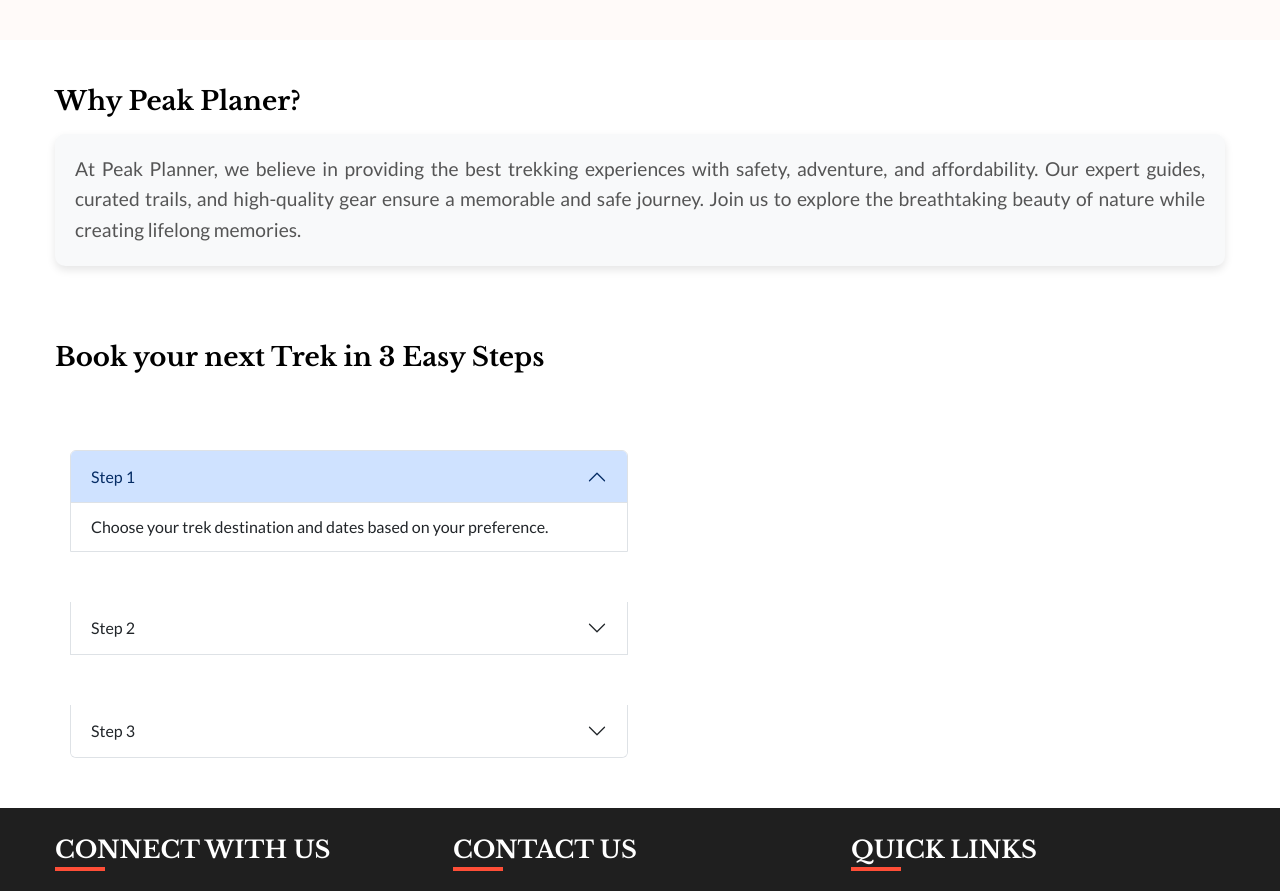
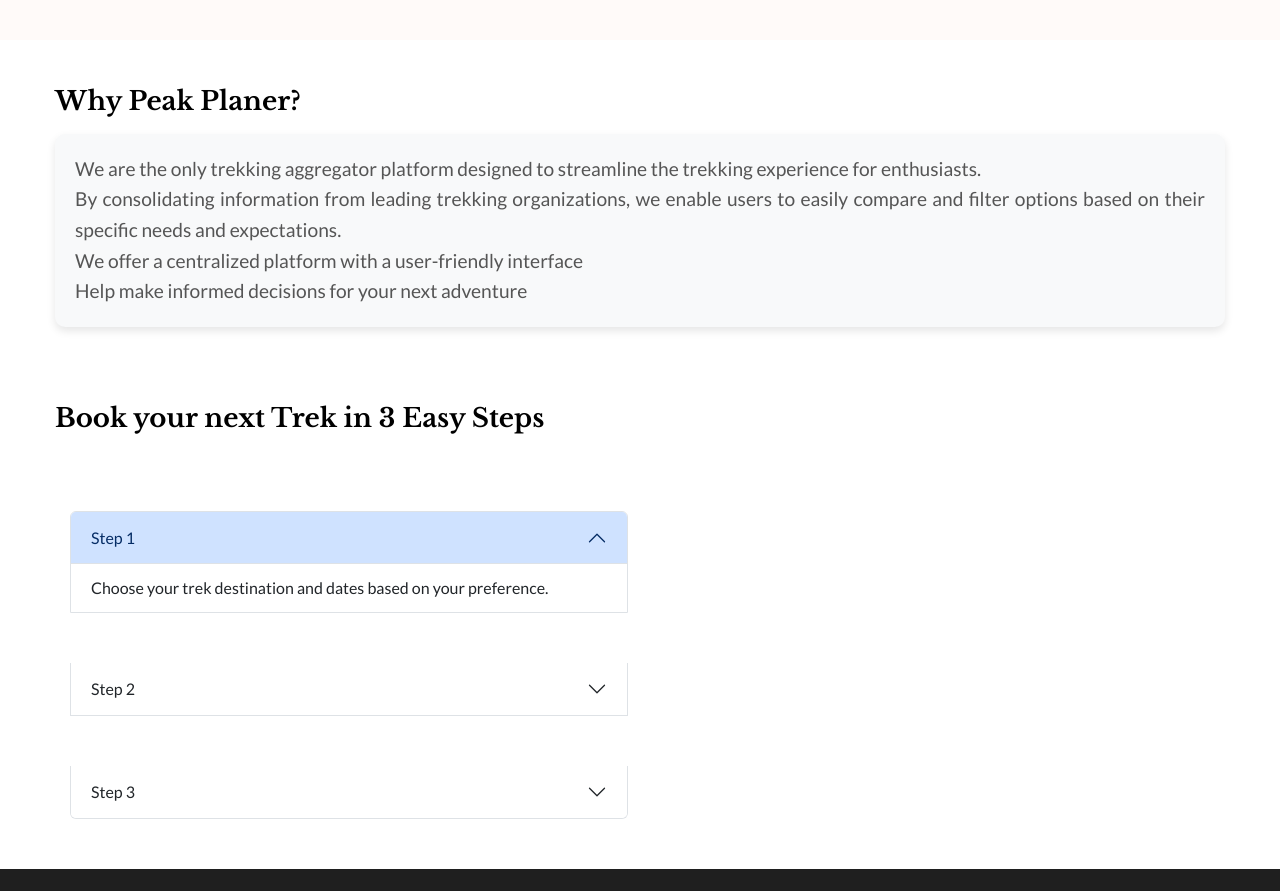
Before and after one commit to SachinMishraJavaPlusPlus/peak-planner, a React (Create React App) app in the folder frontend/: page / in a window 1280 px wide. Shown: the part 1540-2431 px from the top of the page. Built offline with nearby package versions, Linux system fonts and the light colour scheme; no server answers.

Commit message:
Update Home.jsx why us

```diff
--- a/frontend/src/pages/Home/Home.jsx
+++ b/frontend/src/pages/Home/Home.jsx
@@ -99,9 +99,17 @@ const Home = () => {
             <div className="main_heading pt-5">
               <h1 className="why-us-heading"> Why Peak Planer? </h1>
               <div style={{ marginBottom: "20px" }}></div>
-              <p className="why-us-text">At Peak Planner, we believe in providing the best trekking experiences with safety, adventure, and affordability.
+{/*               <p className="why-us-text">At Peak Planner, we believe in providing the best trekking experiences with safety, adventure, and affordability.
               Our expert guides, curated trails, and high-quality gear ensure a memorable and safe journey. Join us to explore the
-              breathtaking beauty of nature while creating lifelong memories. </p>
+              breathtaking beauty of nature while creating lifelong memories. </p> */}
+              <div class="why-us-text">
+                <p>We are the only trekking aggregator platform designed to streamline the trekking experience for enthusiasts.</p>
+                <p>By consolidating information from leading trekking organizations, we enable users to easily compare and filter options based on their specific needs and expectations.</p>
+                <ul>
+                  <li>We offer a centralized platform with a user-friendly interface</li>
+                  <li>Help make informed decisions for your next adventure</li>
+                </ul>
+              </div>
             </div>
           </Col>
         </Row>
```
